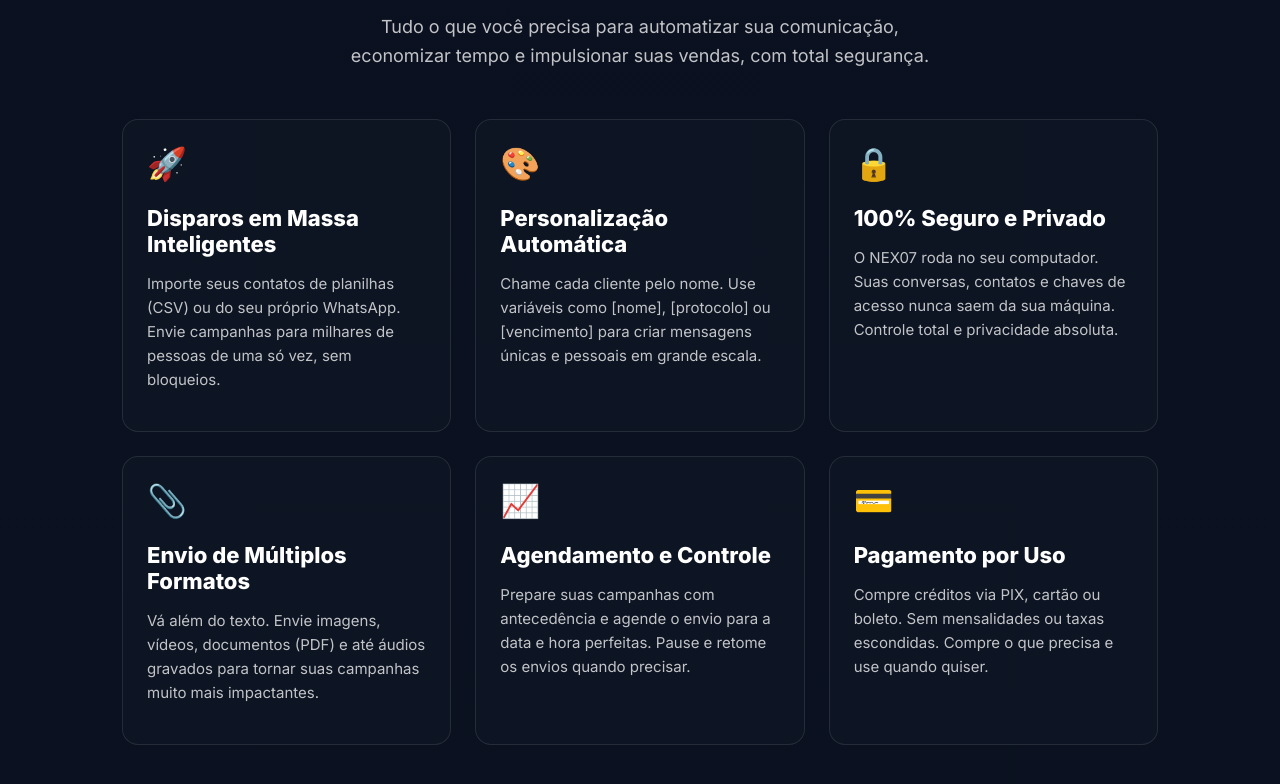
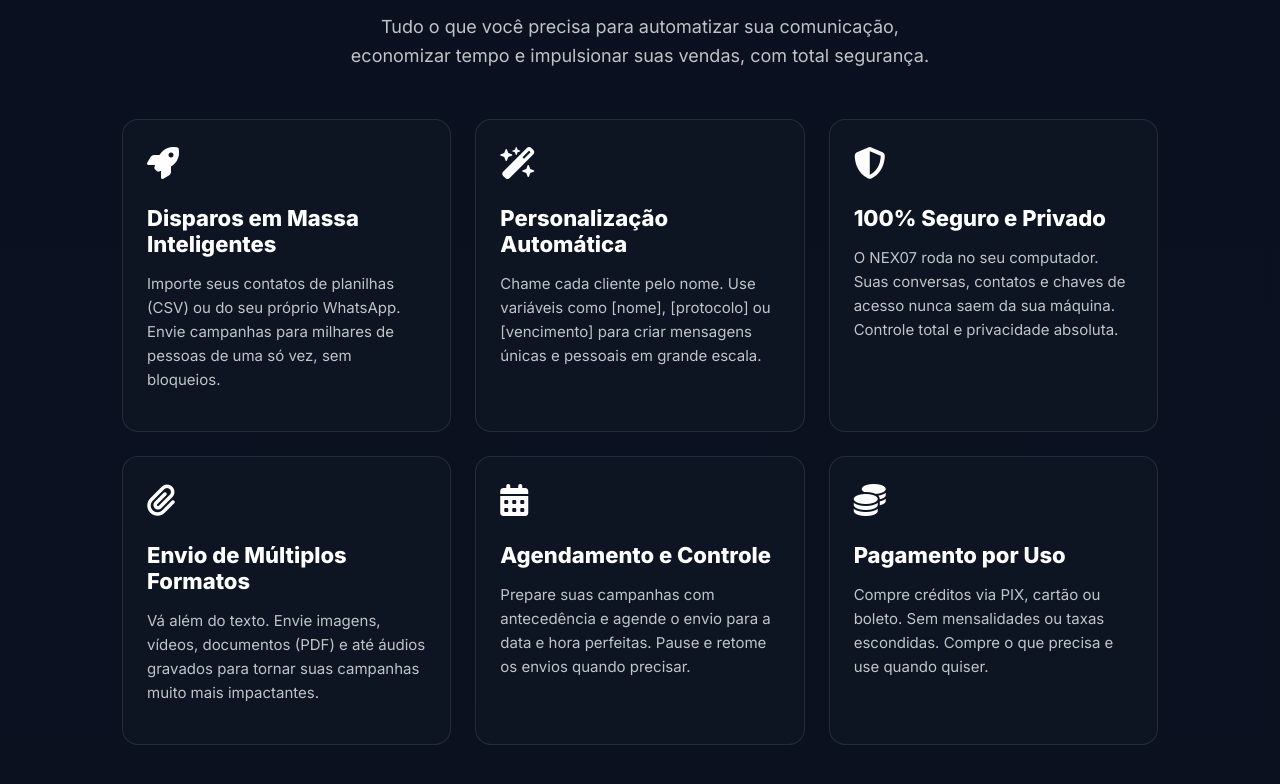
Before and after one commit to nadingarcia/NEX07, a plain HTML site: page index.html in a window 1280 px wide. Shown: the part 1019-1803 px from the top of the page. Drawn offline with Linux system fonts and the light colour scheme.

Commit message:
melhoras visuais

```diff
--- a/index.html
+++ b/index.html
@@ -7,6 +7,7 @@
   <link rel="preconnect" href="https://fonts.googleapis.com">
   <link rel="preconnect" href="https://fonts.gstatic.com" crossorigin>
   <link href="https://fonts.googleapis.com/css2?family=Inter:wght@400;600;800&display=swap" rel="stylesheet">
+  <link rel="stylesheet" href="https://cdnjs.cloudflare.com/ajax/libs/font-awesome/6.5.2/css/all.min.css" integrity="sha512-SnH5WK+bZxgPHs44uWIX+LLJAJ9/2PkPKZ5QiAj6Ta86w+fsb2TkcmfRyVX3pBnMFcV7oQPJkl9QevSCWr3W6A==" crossorigin="anonymous" referrerpolicy="no-referrer" />
   <meta name="description" content="A ferramenta de automação de WhatsApp mais poderosa para disparos em massa. Personalize, agende e envie para milhares de clientes. Baixe a versão para Windows." />
   <style>
     :root {
@@ -359,32 +360,32 @@
 
       <div class="features-grid">
         <div class="card">
-          <div class="card-icon">🚀</div>
+          <div class="card-icon"><i class="fa-solid fa-rocket"></i></div>
           <h3 class="card-title">Disparos em Massa Inteligentes</h3>
           <p class="card-para">Importe seus contatos de planilhas (CSV) ou do seu próprio WhatsApp. Envie campanhas para milhares de pessoas de uma só vez, sem bloqueios.</p>
         </div>
         <div class="card">
-          <div class="card-icon">🎨</div>
+          <div class="card-icon"><i class="fa-solid fa-wand-magic-sparkles"></i></div>
           <h3 class="card-title">Personalização Automática</h3>
           <p class="card-para">Chame cada cliente pelo nome. Use variáveis como [nome], [protocolo] ou [vencimento] para criar mensagens únicas e pessoais em grande escala.</p>
         </div>
         <div class="card">
-          <div class="card-icon">🔒</div>
+          <div class="card-icon"><i class="fa-solid fa-shield-halved"></i></div>
           <h3 class="card-title">100% Seguro e Privado</h3>
           <p class="card-para">O NEX07 roda no seu computador. Suas conversas, contatos e chaves de acesso nunca saem da sua máquina. Controle total e privacidade absoluta.</p>
         </div>
         <div class="card">
-            <div class="card-icon">📎</div>
+            <div class="card-icon"><i class="fa-solid fa-paperclip"></i></div>
             <h3 class="card-title">Envio de Múltiplos Formatos</h3>
             <p class="card-para">Vá além do texto. Envie imagens, vídeos, documentos (PDF) e até áudios gravados para tornar suas campanhas muito mais impactantes.</p>
         </div>
         <div class="card">
-            <div class="card-icon">📈</div>
+            <div class="card-icon"><i class="fa-solid fa-calendar-alt"></i></div>
             <h3 class="card-title">Agendamento e Controle</h3>
             <p class="card-para">Prepare suas campanhas com antecedência e agende o envio para a data e hora perfeitas. Pause e retome os envios quando precisar.</p>
         </div>
         <div class="card">
-            <div class="card-icon">💳</div>
+            <div class="card-icon"><i class="fa-solid fa-coins"></i></div>
             <h3 class="card-title">Pagamento por Uso</h3>
             <p class="card-para">Compre créditos via PIX, cartão ou boleto. Sem mensalidades ou taxas escondidas. Compre o que precisa e use quando quiser.</p>
         </div>
```
